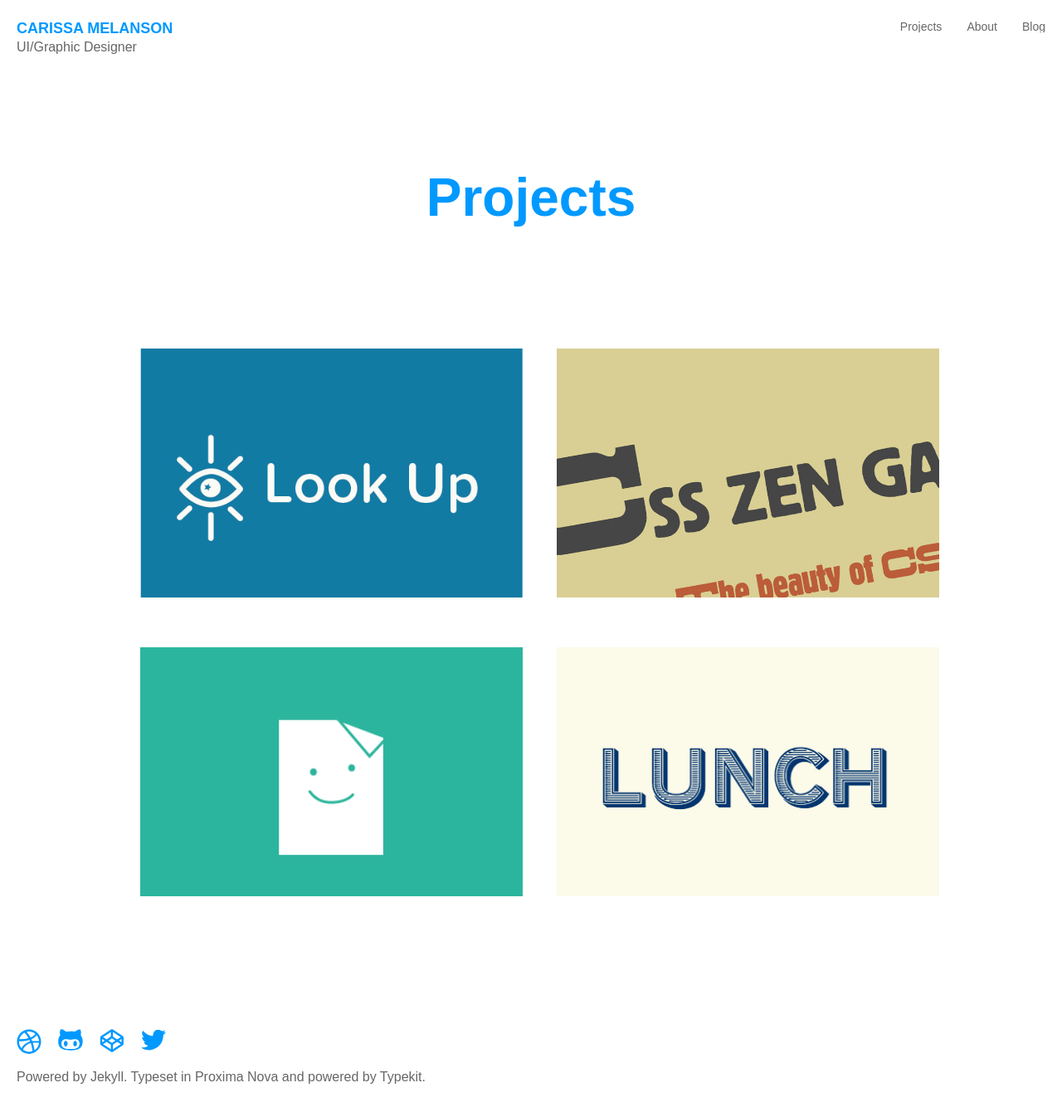
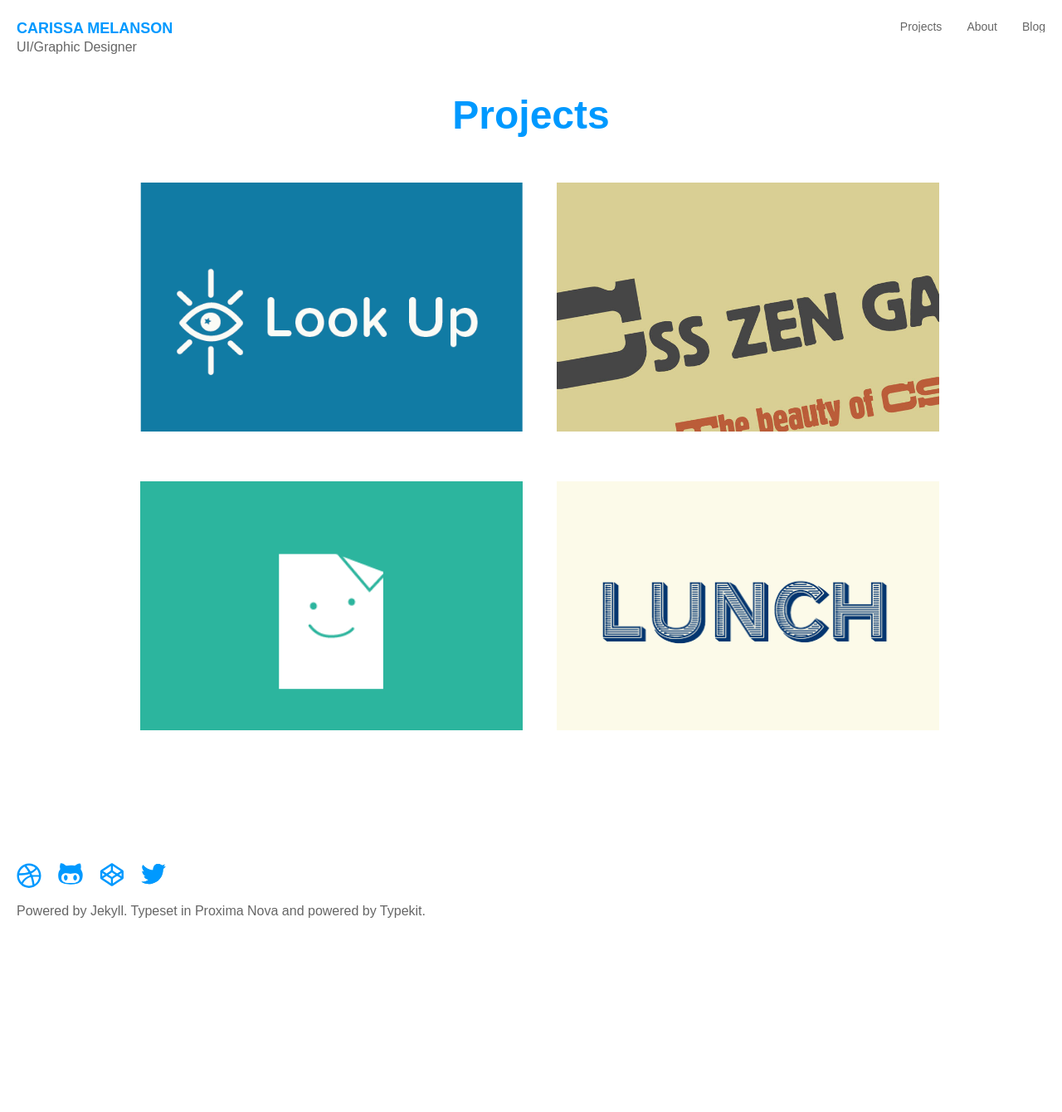
Before and after one commit to carissamelanson/carissamelanson.github.io, a Jekyll site: the page built from index.html, in a window 1280 px wide and 1340 px high. Shown: the whole window at 83% size. Built offline with Jekyll 4.4.1, drawn with Linux system fonts in a browser that asks for light colours.

Commit message:
edits to header wrap

```diff
--- a/css/main.scss
+++ b/css/main.scss
@@ -25,9 +25,9 @@
 h1{
   font-family: $proxima;
   font-weight: 700;
-  font-size: 3em;
+  font-size: 2.6em;
   color: $royal-blue;
-  line-height: 1.2;
+  line-height: 1.1;
   }
 
 h2{
@@ -95,7 +95,7 @@
 	width: 100%;
 	margin: 0 auto;
 	margin-bottom: 20px;
-	height: 300px;
+	height: 200px;
 	background: #fff;
 }
 .header-wrap{
@@ -135,10 +135,12 @@
 	margin: 0 auto;
 	clear: left;
 	text-align: center;
-	padding-top: 80px;
+	// padding-top: 80px;
 
 	h1{
-		margin-top: 100px;
+		margin-top: 110px;
+		// margin-bottom: 110px;
+
 		// margin-top: 140px;
 	}
 
@@ -273,7 +275,7 @@
 	width: 40%;
 	float: left;
 	margin-right: 20px;
-margin-bottom: 20px;}
+	margin-bottom: 10px;}
 
 .about-box{
 	padding: 20px;
@@ -355,13 +357,16 @@
 /* MEDIUM MEDIA QUERY */
 @media screen and(min-width: 800px){
 
-	.wrap{height: 400px;}
-	.header-info{
-		padding-top: 100px;
-		h1{margin-top: 100px;}
+	// .wrap{height: 400px;}
+	// .header-info{
+	// 	padding-top: 100px;
+	// 	h1{margin-top: 100px;}
 
+	// }
+	h1{
+		font-size: 3em;
+		line-height: 1.2;
 	}
-	h1{font-size: 4em;}
 
 	.page-content{
 	width: 90%;
@@ -396,6 +401,8 @@
 	width: 80%;
 }
 
+.profile{margin-right: 40px;}
+
 }
 
 /* LARGE MEDIA QUERY */
@@ -407,4 +414,5 @@
 
 }
 
+
 }
```
